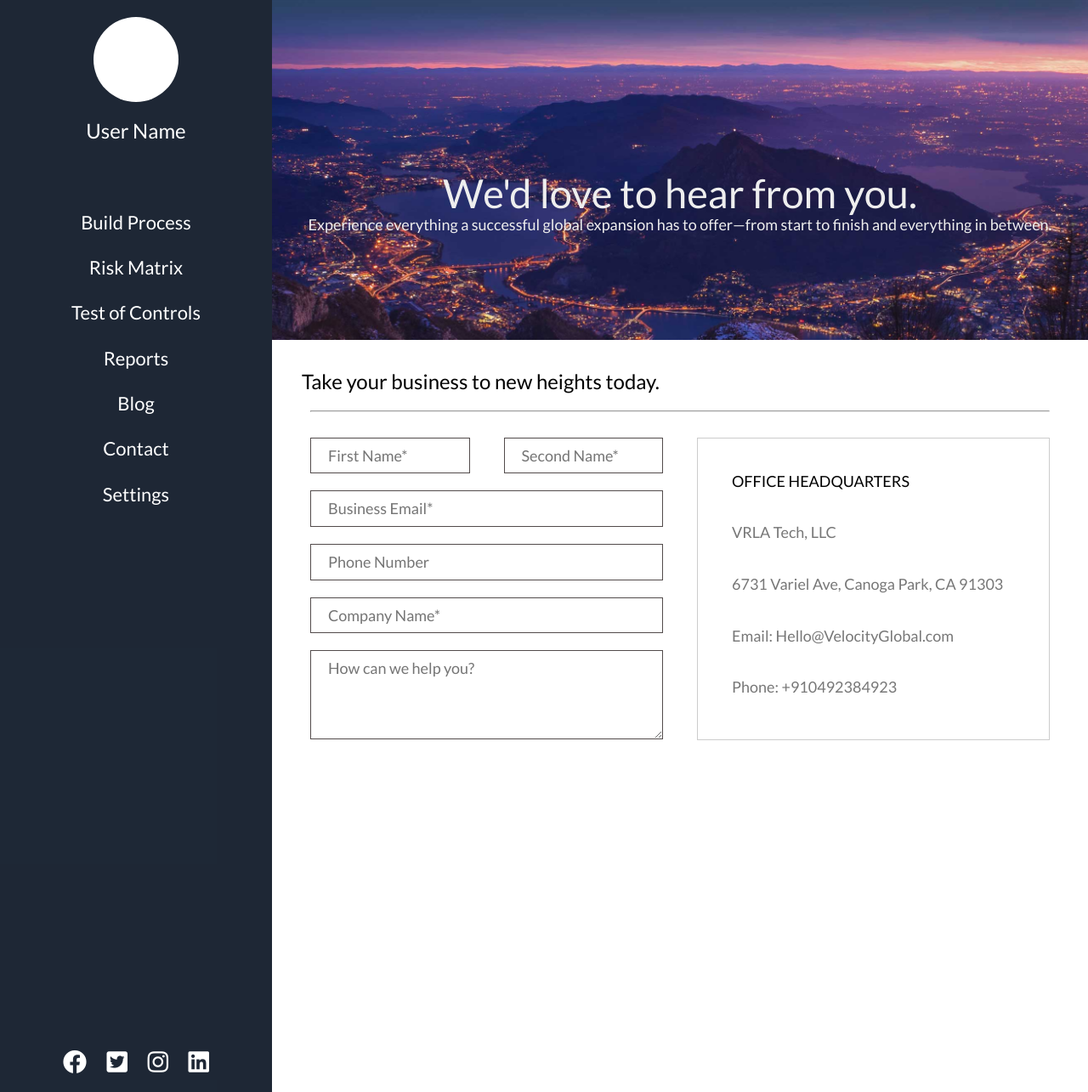
After one commit to fengo4142/django-cycle-app, a Django app: page /cycle/contact/ in a window 1280 px wide. The commit adds this page. Shown: the whole page at 85% size. Run offline with Django 3.2, Linux system fonts and the light colour scheme; some libraries are stand-ins or nearby versions.

Commit message:
contact us page

```diff
--- /dev/null
+++ b/cycle/templates/contact.html
@@ -0,0 +1,129 @@
+
+{% extends 'base.html' %}
+{% load static %}
+
+{% block content %}
+<style>
+  .container {
+    width: 100%;
+    height: 100%;
+    max-width: 100% !important;
+    padding: 0 !important;
+    margin: 0 !important;
+  }
+  .sampling_form {
+    padding: 0 !important;
+  }
+  .hero-content {
+    position: relative;
+    top: 0px;
+    height: 400px;
+  }
+  .modal-header {
+    position: absolute;
+    top: 50%;
+    color: #eee;
+    margin: auto;
+    text-align: center;
+    width: 100%;
+  }
+  .hero-content__img {
+    background-image: url('{% static "imgs/Web-Hero-ContactUs-101.jpg" %}');
+    background-size: contain;
+    width: inherit;
+    height: inherit;
+    background-position-x: center;
+    background-position-y: center;
+    background-size: cover;
+  }
+  .main-content {
+    position: absolute;
+    top: 425px;
+    padding: 0 25px !important;
+  }
+  .main-content > h3 {
+    margin: 10px;
+  }
+  hr {
+    margin: 20px;
+  }
+  .controls {
+    margin: 0 20px;
+    width: 100% !important;
+  }
+  .address-info {
+    padding: 20px;
+    margin: 10px 20px;
+    border: 1px solid #ccc;
+    height: 95%;
+  }
+  .address-info > div {
+    padding: 20px;
+    color: #777;
+  }
+  .address-info__head {
+    color: #000 !important;
+  }
+</style>
+<main class="transaction-page">
+    <section class="inner-wrap">
+        {% include 'sidebar.html' %}
+        <div class="sampling_form">
+
+          <div class="container hero-content">
+              <div class="modal-header">
+                  <h2 class="modal-title">We'd love to hear from you.</h2>
+                  <p>Experience everything a successful global expansion has to offer—from start to finish and everything in between.</p>
+              </div>
+              <div class="hero-content__img"></div>
+          </div>
+          <div class="container main-content">
+              <h3>Take your business to new heights today.</h3>
+              <hr>
+              <div class="row" style="display: flex">
+                <div class="col-6">
+                  <div class="control-group">
+                      <div class="controls">
+                          <input type="text" name="first_name" placeholder="First Name*">
+                      </div>
+                      <div class="controls">
+                          <input type="text" name="second_name" placeholder="Second Name*" >
+                      </div>
+                  </div>
+                  <div class="control-group">
+                      <div class="controls">
+                          <input type="text" name="email" placeholder="Business Email*" >
+                      </div>
+                  </div>
+                  <div class="control-group">
+                      <div class="controls">
+                          <input type="text" name="phone" placeholder="Phone Number" >
+                      </div>
+                  </div>
+                  <div class="control-group">
+                      <div class="controls">
+                          <input type="text" name="company_name" placeholder="Company Name*">
+                      </div>
+                  </div>
+                  <div class="control-group">
+                      <div class="controls">
+                          <textarea type="text" name="help" rows="4" placeholder="How can we help you?"></textarea>
+                      </div>
+                  </div>
+                </div>
+                <div class="col-6">
+                  <div class="address-info">
+                    <div class="address-info__head">OFFICE HEADQUARTERS</div>
+                    <div>VRLA Tech, LLC</div>
+                    <div>6731 Variel Ave, Canoga Park, CA 91303</div>
+                    <div>Email: Hello@VelocityGlobal.com</div>
+                    <div>Phone: +910492384923</div>
+                  </div>
+                </div>
+              </div>
+          </div>
+        </div>
+    </section>
+</main>
+
+{% endblock content %}
--- a/cycle/templates/sample_form.html
+++ b/cycle/templates/sample_form.html
@@ -89,7 +89,6 @@
                                 <span></span>
                                 <span></span>
                             </button>
-
                             <button class="general_btn" id="prevBtn" data-sample="{{ the_prev.id }}"  style="margin-left: 25px" data-url="/cycle/{{ the_prev.id }}/edit/">Previous Sample
                               <span></span>
                               <span></span>
--- a/cycle/templates/sidebar.html
+++ b/cycle/templates/sidebar.html
@@ -8,7 +8,6 @@
     <div class="account-bar">
       <article class="user_info">
           <div class="user_photo">
-
           </div>
           <h3 class="user_name">User Name</h3>
       </article>
@@ -18,6 +17,7 @@
           <li><a href="/cycle/sample_size">Test of Controls</a></li>
           <li><a href="#">Reports</a></li>
           <li><a href="/cycle/blog">Blog</a></li>
+          <li><a href="/cycle/contact">Contact</a></li>
           <li><a href="#">Settings</a></li>
       </ul>
       <article class="general_social-links">
--- a/cycle/urls.py
+++ b/cycle/urls.py
@@ -21,4 +21,5 @@ urlpatterns = [
     url(r'^loadgraph/$', views.loadgraph, name="loadgraph"),
     url(r'^grapheditor/$', views.grapheditor, name='grapheditor'),
     url(r'^blog/$', views.blog, name='blog'),
+    url(r'^contact/$', views.contact, name='contact'),
 ]
--- a/cycle/views.py
+++ b/cycle/views.py
@@ -568,5 +568,7 @@ def returnSaveFile(request):
 
 
 def blog(request):
+	return render(request, "blog.html")
 
-	return render(request, "blog.html")
+def contact(request):
+	return render(request, "contact.html")
```
Also changed, not shown: static/imgs/Web-Hero-ContactUs-101.jpg (added).
